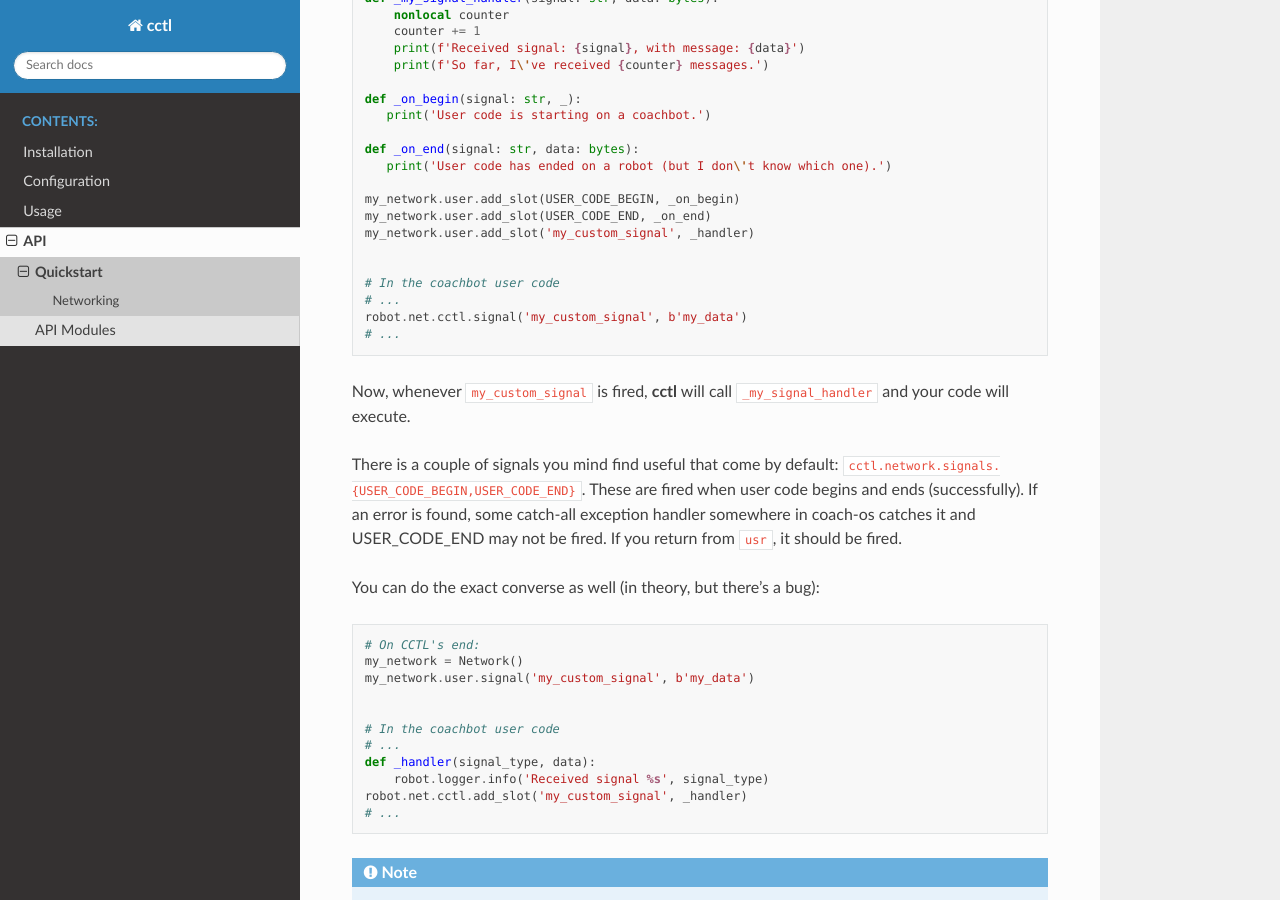
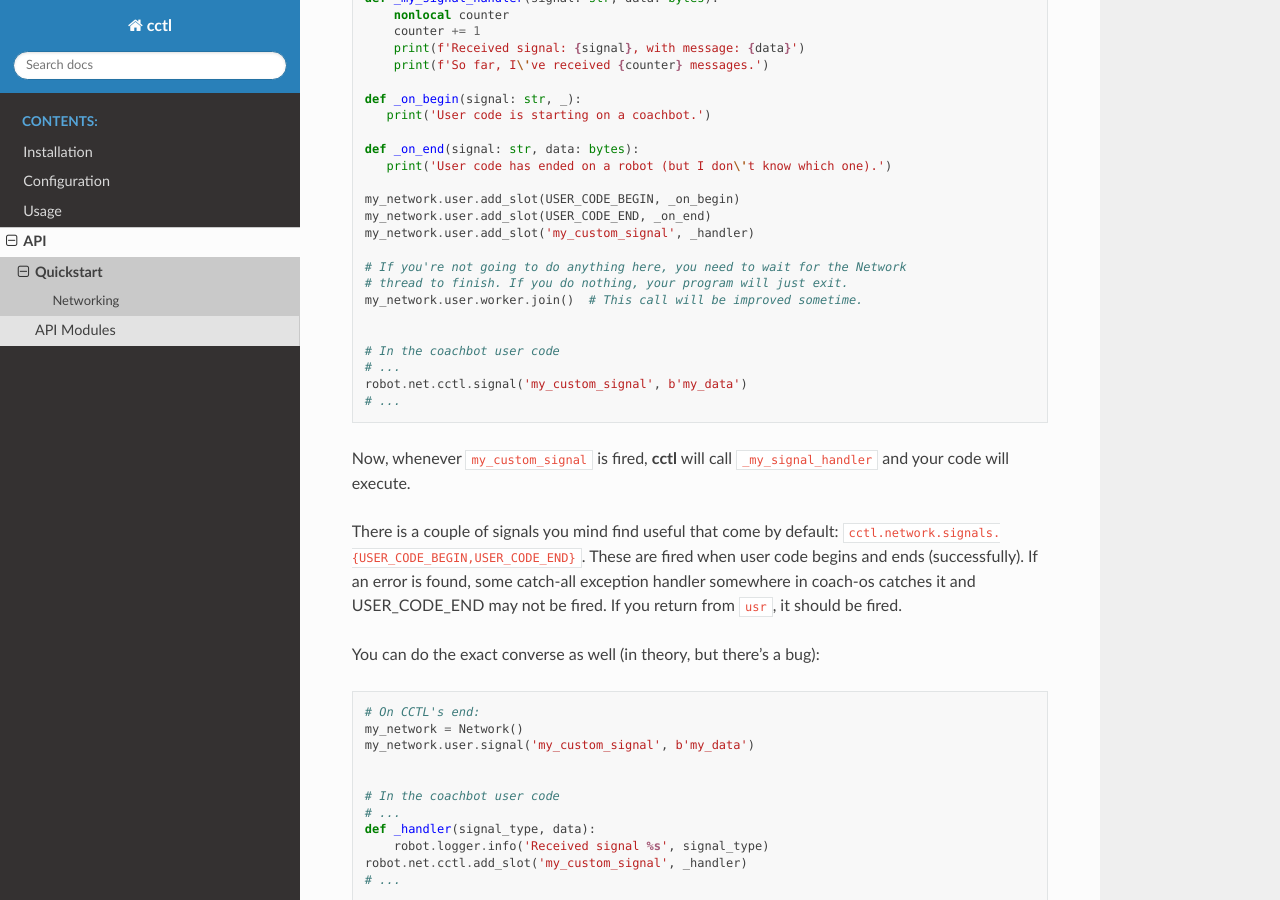
Before and after one commit to coachbots/cctl, a Sphinx documentation site: the page built from docs/source/api_quickstart.rst, in a window 1280 px wide and 900 px high, scrolled down 1691 px. Built offline with Sphinx 7.4.7 and the Read the Docs theme 2.0.0, drawn with Linux system fonts in a browser that asks for light colours.

Commit message:
Made docs accurate in terms of threading

```diff
--- a/docs/source/api_quickstart.rst
+++ b/docs/source/api_quickstart.rst
@@ -106,6 +106,10 @@ For example:
    my_network.user.add_slot(USER_CODE_END, _on_end)
    my_network.user.add_slot('my_custom_signal', _handler)
 
+   # If you're not going to do anything here, you need to wait for the Network
+   # thread to finish. If you do nothing, your program will just exit.
+   my_network.user.worker.join()  # This call will be improved sometime.
+
 
    # In the coachbot user code
    # ...
```
